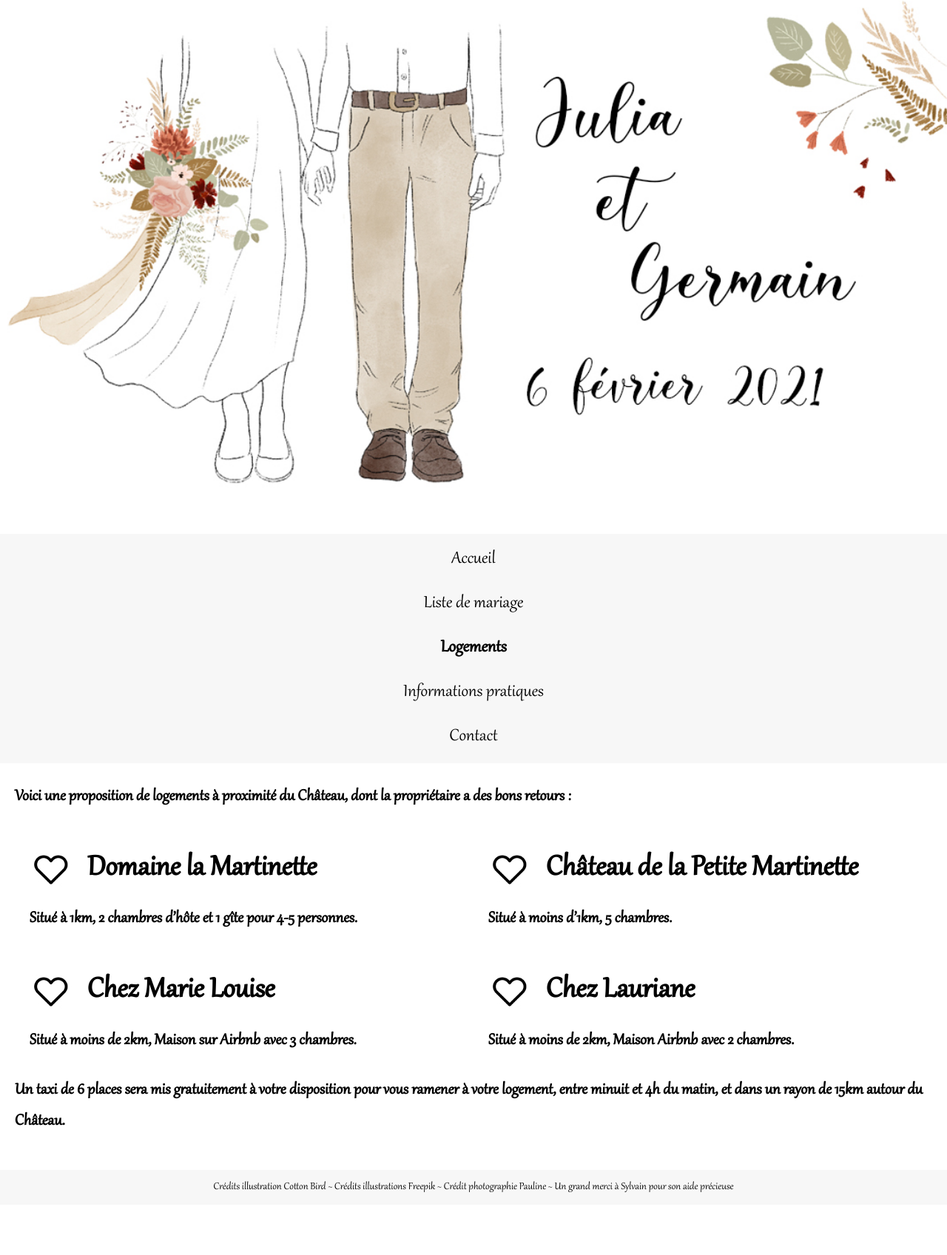
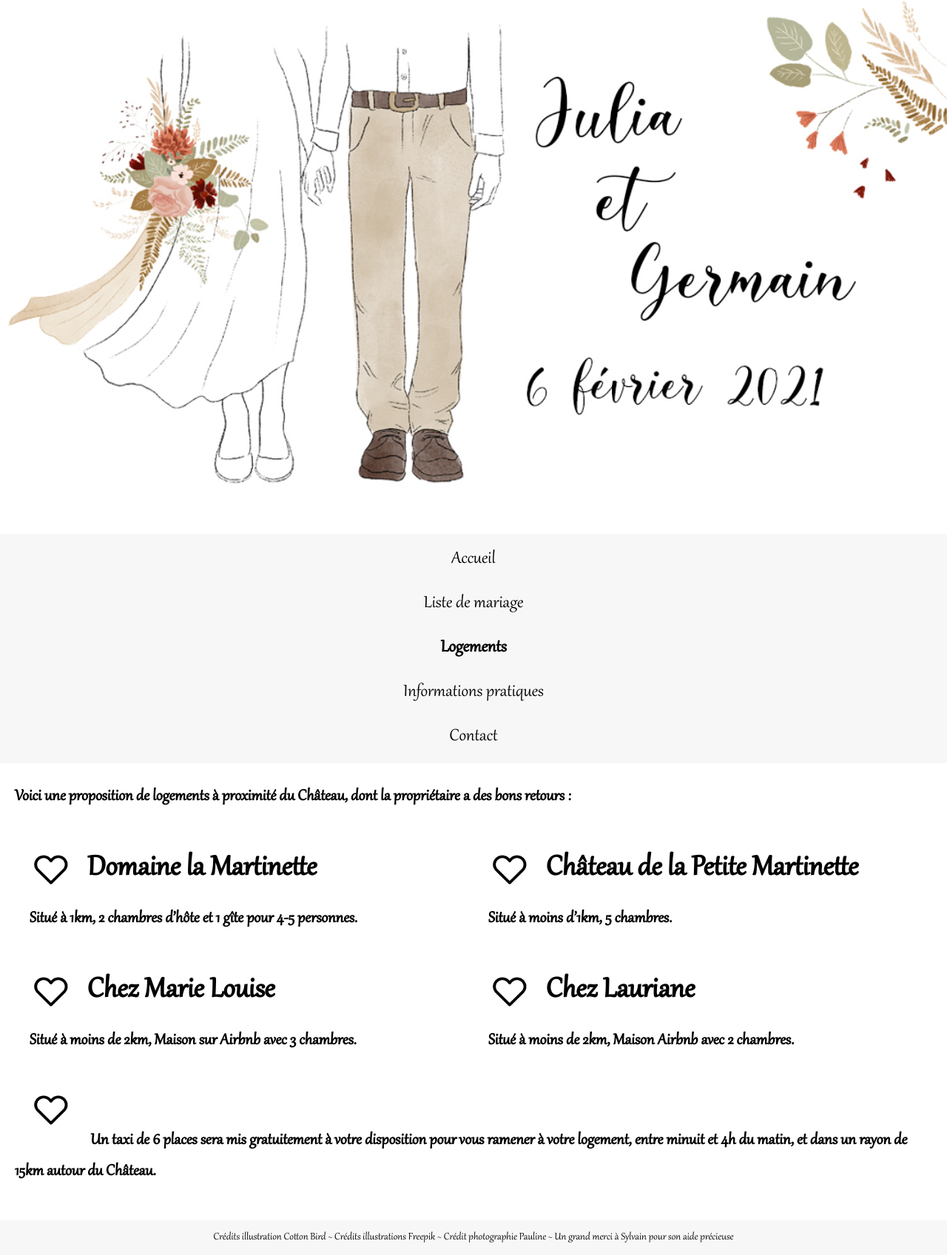
Before and after one commit to Germinal-A/Site-du-Mariage-de-Julia-et-Germain, a Jekyll site: the page built from logements.md, in a window 1280 px wide. Shown: the whole page at 74% size. Built offline with Jekyll 4.4.1, drawn with Linux system fonts in a browser that asks for light colours; before the commit the page ends 1629 px from its top, so only the background shows below that.

Commit message:
Update logements.md

```diff
--- a/logements.md
+++ b/logements.md
@@ -33,4 +33,5 @@ Voici une proposition de logements à proximité du Château, dont la propriéta
   %}
 </div>
 
+![](assets/Coeur.jpg)
 Un taxi de 6 places sera mis gratuitement à votre disposition pour vous ramener à votre logement, entre minuit et 4h du matin, et dans un rayon de 15km autour du Château.
```
